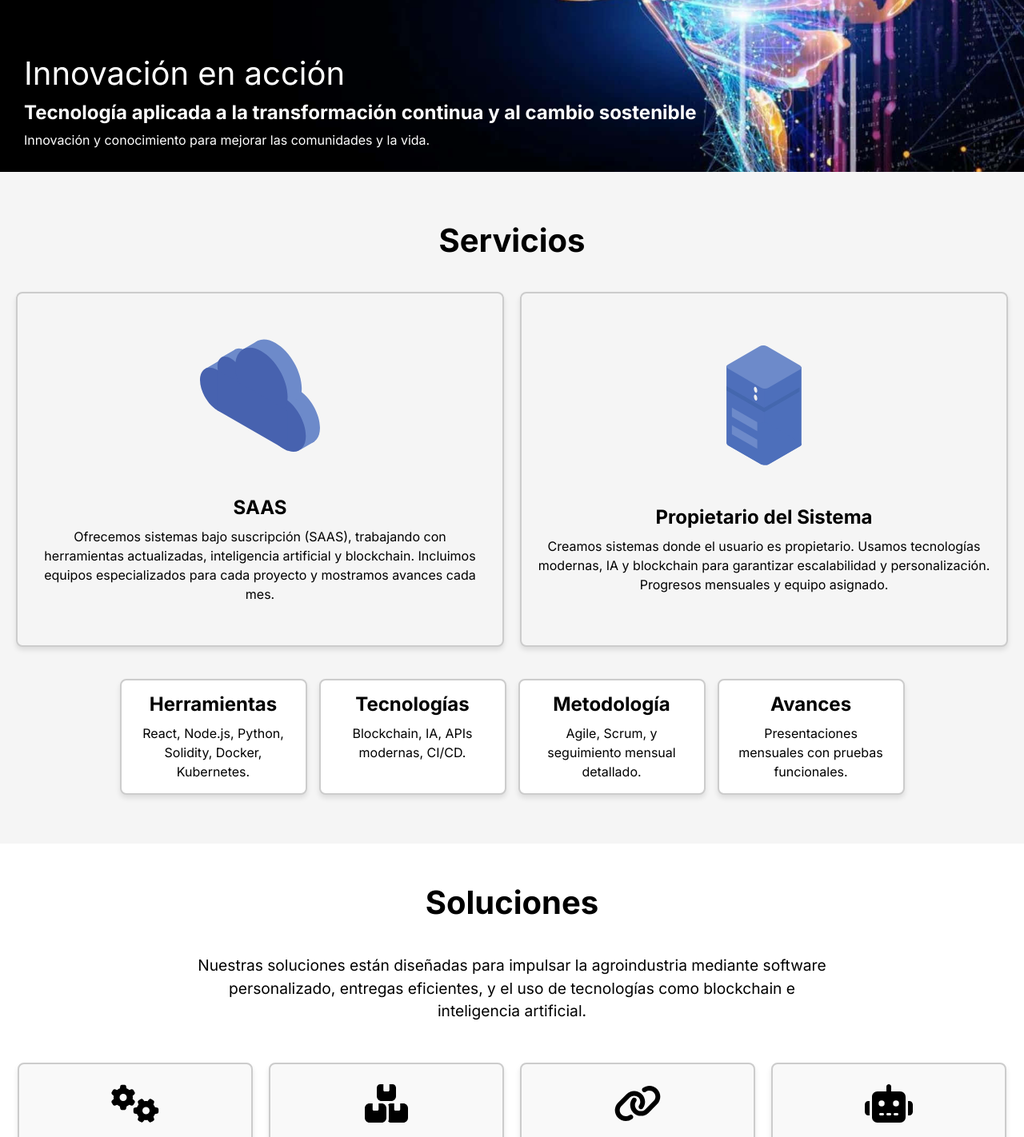
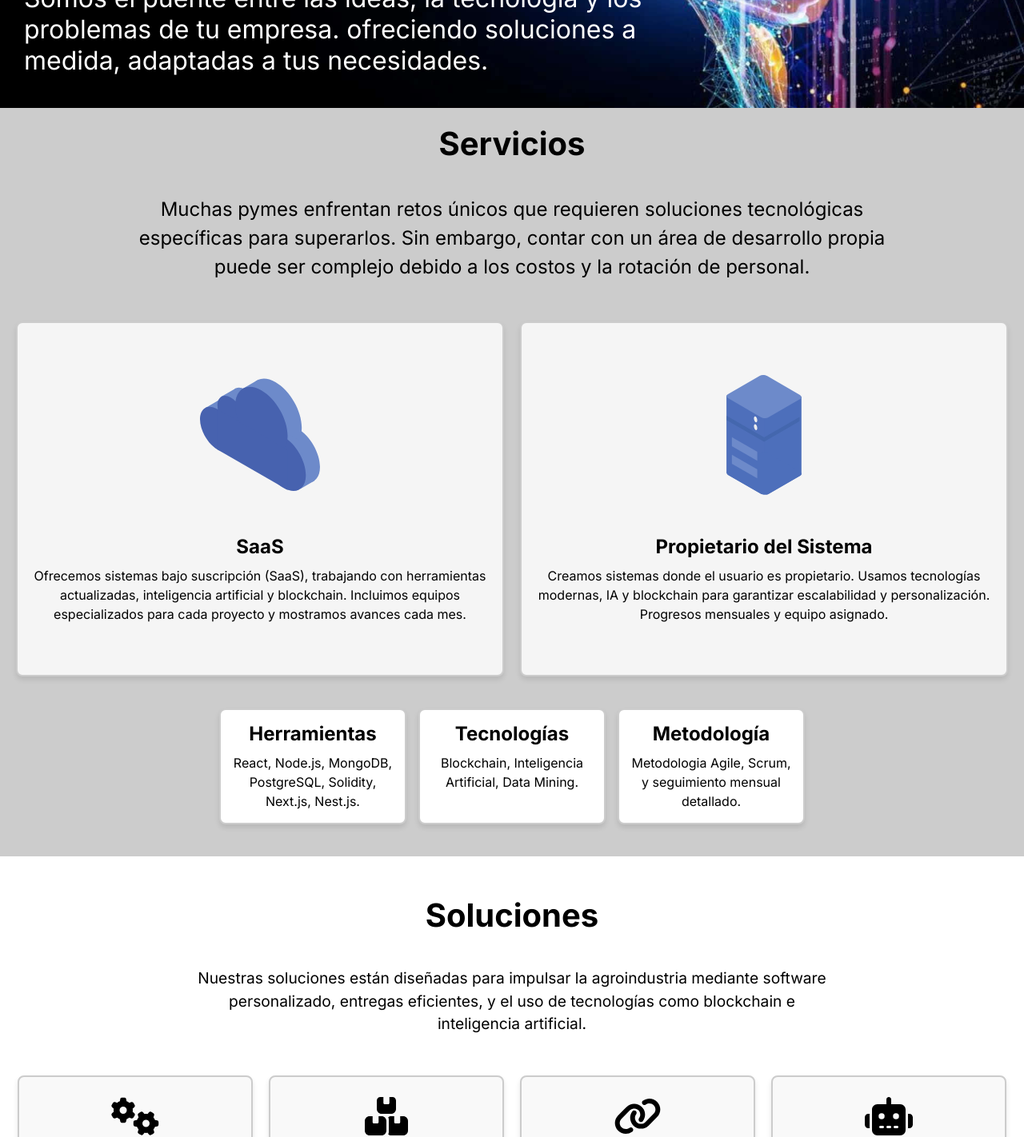
Before and after one commit to Salocin0/landing-page-ignito, a React (Vite) app: page / in a window 1280 px wide. Shown: the part 900-2322 px from the top of the page at 80% size. Built offline with nearby package versions, Linux system fonts and the light colour scheme.

Commit message:
nuevos estilos

```diff
--- a/src/Components/Header.jsx
+++ b/src/Components/Header.jsx
@@ -31,9 +31,9 @@ const Header = () => {
   return (
     <header style={styles.header}>
       <div style={styles.logoContainer}>
-        <a href="#inicio" style={styles.link}>
+        <Link to="/" onClick={() => handleLinkClick("inicio")}>
           <img src={ignitoSvgUrl} alt="Ignito Icon" style={styles.logo} />
-        </a>
+        </Link>
       </div>
       <nav style={styles.nav}>
         <Link
--- a/src/Pages/landingpage/Contacto.jsx
+++ b/src/Pages/landingpage/Contacto.jsx
@@ -60,13 +60,13 @@ const Contacto = () => {
     container: {
       padding: "20px",
       textAlign: "center",
-      maxWidth: "800px",
       margin: "0 auto",
       display: "flex",
       flexDirection: "column",
       alignItems: "center",
       justifyContent: "center",
       height: "80vh",
+      backgroundColor: "#ccc",
     },
     header: {
       fontSize: "2.5em",
@@ -77,6 +77,7 @@ const Contacto = () => {
       fontSize: "1.2em",
       marginBottom: "30px",
       lineHeight: "1.5",
+      width: "60%",
     },
     form: {
       display: "flex",
@@ -84,9 +85,10 @@ const Contacto = () => {
       alignItems: "center",
       gap: "15px",
       marginTop: "20px",
+      width: "30%",
     },
     input: {
-      width: "400px",
+      width: "100%",
       padding: "10px",
       borderRadius: "5px",
       border: "1px solid #ccc",
--- a/src/Pages/landingpage/Home.jsx
+++ b/src/Pages/landingpage/Home.jsx
@@ -1,9 +1,9 @@
 const Home = () => {
     return (
       <div id="inicio" style={styles.container}>
-        <h1 style={styles.heading}>Bienvenido a nuestra página</h1>
         <p style={styles.paragraph}>
-          Descubre nuestras soluciones innovadoras para tus necesidades.
+        Somos el nexo entre las necesidades de las empresas y la tecnología. estamos para
+        ayudarte a resolverlas.
         </p>
         <div style={styles.buttonContainer}>
           <a href="#nosotros" style={styles.button}>
@@ -22,7 +22,7 @@ const Home = () => {
       textAlign: "center",
       padding: "50px 20px",
       backgroundColor: "#f5f5f5",
-      minHeight: "60vh",
+      minHeight: "50vh",
       display: "flex",
       flexDirection: "column",
       alignItems: "center",
@@ -34,9 +34,10 @@ const Home = () => {
       marginBottom: "20px",
     },
     paragraph: {
-      fontSize: "1.2rem",
-      color: "#666",
+      fontSize: "2.5rem",
+      color: "#000",
       marginBottom: "30px",
+      width: "80%",
     },
     buttonContainer: {
       display: "flex",
--- a/src/Pages/landingpage/Nosotros.jsx
+++ b/src/Pages/landingpage/Nosotros.jsx
@@ -5,12 +5,8 @@ const Nosotros = () => {
     <div id="nosotros" style={styles.container}>
       {/* Imagen de fondo con texto */}
       <div style={styles.overlay}>
-        <h2 style={styles.title}>Innovación en acción</h2>
-        <p style={styles.subtitle}>
-          Tecnología aplicada a la transformación continua y al cambio sostenible
-        </p>
-        <p style={styles.description}>
-          Innovación y conocimiento para mejorar las comunidades y la vida.
+        <p style={styles.title}>
+        Somos el puente entre las ideas, la tecnología y los problemas de tu empresa. ofreciendo soluciones a medida, adaptadas a tus necesidades.
         </p>
       </div>
     </div>
@@ -40,16 +36,15 @@ const styles = {
     borderRadius: "5px",
   },
   title: {
-    fontSize: "2.5rem",
+    fontSize: "2rem",
     marginBottom: "10px",
+    width:"70%"
   },
   subtitle: {
     fontSize: "1.5rem",
     fontWeight: "bold",
     marginBottom: "10px",
-  },
-  description: {
-    fontSize: "1rem",
+    width:"80%"
   },
 };
 
--- a/src/Pages/landingpage/Servicios.jsx
+++ b/src/Pages/landingpage/Servicios.jsx
@@ -10,8 +10,15 @@ const Servicios = () => {
       alignItems: "center",
       justifyContent: "center",
       gap: "20px",
-      backgroundColor: "#f5f5f5",
-      minHeight: "100vh",
+      backgroundColor: "#ccc",
+      minHeight: "110vh",
+    },
+    subtext: {
+      fontSize: "1.5em",
+      lineHeight: "1.5",
+      maxWidth: "80%",
+      marginBottom: "30px",
+      textAlign: "center",
     },
     header: {
       textAlign: "center",
@@ -33,6 +40,12 @@ const Servicios = () => {
       backgroundColor: "#f5f5f5",
       textAlign: "center",
       height: "400px",
+      transition: "box-shadow 0.5s ease, transform 0.5s ease",
+      cursor: "pointer",
+    },
+    largeCardHover: {
+      boxShadow: "0px 8px 12px rgba(0,0,0,0.2)",
+      transform: "translateY(-5px)",
     },
     smallCardsContainer: {
       display: "flex",
@@ -40,6 +53,7 @@ const Servicios = () => {
       flexWrap: "wrap",
       gap: "15px",
       marginTop: "20px",
+      marginBottom: "20px",
     },
     smallCard: {
       width: "200px",
@@ -49,6 +63,12 @@ const Servicios = () => {
       boxShadow: "0px 4px 6px rgba(0,0,0,0.1)",
       backgroundColor: "#ffffff",
       textAlign: "center",
+      transition: "box-shadow 0.5s ease, transform 0.5s ease",
+      cursor: "pointer",
+    },
+    smallCardHover: {
+      boxShadow: "0px 8px 12px rgba(0,0,0,0.2)",
+      transform: "translateY(-5px)",
     },
     title: {
       margin: "0 0 10px",
@@ -71,22 +91,40 @@ const Servicios = () => {
   return (
     <div id="servicios" style={styles.container}>
       <h1 style={styles.header}>Servicios</h1>
+      <p style={styles.subtext}>Muchas pymes enfrentan retos únicos que requieren soluciones tecnológicas específicas para superarlos. Sin embargo, contar con un área de desarrollo propia puede ser complejo debido a los costos y la rotación de personal.</p>
       <div style={styles.largeCardsContainer}>
-        {/* Tarjeta para SAAS */}
-        <div style={styles.largeCard}>
-          <img src={saas} alt="" height={"150px"} style={{marginBottom: "50px"}}  />
-          <h2 style={styles.title}>SAAS</h2>
+        <div
+          style={styles.largeCard}
+          onMouseEnter={(e) => {
+            e.currentTarget.style.boxShadow = styles.largeCardHover.boxShadow;
+            e.currentTarget.style.transform = styles.largeCardHover.transform;
+          }}
+          onMouseLeave={(e) => {
+            e.currentTarget.style.boxShadow = styles.largeCard.boxShadow;
+            e.currentTarget.style.transform = "none";
+          }}
+        >
+          <img src={saas} alt="" height={"150px"} style={{ marginBottom: "50px" }} />
+          <h2 style={styles.title}>SaaS</h2>
           <p style={styles.description}>
-            Ofrecemos sistemas bajo suscripción (SAAS), trabajando con
-            herramientas actualizadas, inteligencia artificial y blockchain.
-            Incluimos equipos especializados para cada proyecto y mostramos
-            avances cada mes.
+            Ofrecemos sistemas bajo suscripción (SaaS), trabajando con herramientas
+            actualizadas, inteligencia artificial y blockchain. Incluimos equipos
+            especializados para cada proyecto y mostramos avances cada mes.
           </p>
         </div>
 
-        {/* Tarjeta para Propietario del Sistema */}
-        <div style={styles.largeCard}>
-          <img src={server} alt="" height={"150px"} style={{marginBottom: "50px"}} />
+        <div
+          style={styles.largeCard}
+          onMouseEnter={(e) => {
+            e.currentTarget.style.boxShadow = styles.largeCardHover.boxShadow;
+            e.currentTarget.style.transform = styles.largeCardHover.transform;
+          }}
+          onMouseLeave={(e) => {
+            e.currentTarget.style.boxShadow = styles.largeCard.boxShadow;
+            e.currentTarget.style.transform = "none";
+          }}
+        >
+          <img src={server} alt="" height={"150px"} style={{ marginBottom: "50px" }} />
           <h2 style={styles.title}>Propietario del Sistema</h2>
           <p style={styles.description}>
             Creamos sistemas donde el usuario es propietario. Usamos tecnologías
@@ -96,32 +134,32 @@ const Servicios = () => {
         </div>
       </div>
 
-      {/* Contenedor de las tarjetas pequeñas */}
       <div style={styles.smallCardsContainer}>
-        <div style={styles.smallCard}>
-          <h3 style={styles.title}>Herramientas</h3>
-          <p style={styles.description}>
-            React, Node.js, Python, Solidity, Docker, Kubernetes.
-          </p>
-        </div>
-        <div style={styles.smallCard}>
-          <h3 style={styles.title}>Tecnologías</h3>
-          <p style={styles.description}>
-            Blockchain, IA, APIs modernas, CI/CD.
-          </p>
-        </div>
-        <div style={styles.smallCard}>
-          <h3 style={styles.title}>Metodología</h3>
-          <p style={styles.description}>
-            Agile, Scrum, y seguimiento mensual detallado.
-          </p>
-        </div>
-        <div style={styles.smallCard}>
-          <h3 style={styles.title}>Avances</h3>
-          <p style={styles.description}>
-            Presentaciones mensuales con pruebas funcionales.
-          </p>
-        </div>
+        {["Herramientas", "Tecnologías", "Metodología"].map((title, index) => (
+          <div
+            key={index}
+            style={styles.smallCard}
+            onMouseEnter={(e) => {
+              e.currentTarget.style.boxShadow = styles.smallCardHover.boxShadow;
+              e.currentTarget.style.transform = styles.smallCardHover.transform;
+            }}
+            onMouseLeave={(e) => {
+              e.currentTarget.style.boxShadow = styles.smallCard.boxShadow;
+              e.currentTarget.style.transform = "none";
+            }}
+          >
+            <h3 style={styles.title}>{title}</h3>
+            <p style={styles.description}>
+              {title === "Herramientas"
+                ? "React, Node.js, MongoDB, PostgreSQL, Solidity, Next.js, Nest.js."
+                : title === "Tecnologías"
+                ? "Blockchain, Inteligencia Artificial, Data Mining."
+                : title === "Metodología"
+                ? "Metodologia Agile, Scrum, y seguimiento mensual detallado."
+                : "Presentaciones mensuales con pruebas funcionales."}
+            </p>
+          </div>
+        ))}
       </div>
     </div>
   );
--- a/src/Pages/landingpage/Soluciones.jsx
+++ b/src/Pages/landingpage/Soluciones.jsx
@@ -38,16 +38,25 @@ const Soluciones = () => {
             boxShadow: '0px 4px 6px rgba(0,0,0,0.1)',
             backgroundColor: '#f9f9f9',
             textAlign: 'center',
+            transition: 'box-shadow 0.5s ease, transform 0.5s ease, color 0.5s ease',
+            cursor: 'pointer',
+        },
+        cardHover: {
+            boxShadow: '0px 8px 15px rgba(0,0,0,0.2)',
+            transform: 'translateY(-5px)',
         },
         title: {
             fontSize: '1.5em',
             margin: '10px 0',
             fontWeight: 'bold',
+            color: '#000', // Default color
+            transition: 'color 0.8s ease', // Smooth transition for color
         },
         icon: {
             fontSize: '3em',
-            color: '#000',
+            color: '#000', // Default color
             marginBottom: '10px',
+            transition: 'color 0.8s ease', // Smooth transition for color
         },
         descriptionCard: {
             fontSize: '1em',
@@ -91,11 +100,26 @@ const Soluciones = () => {
             </p>
             <div style={styles.cardContainer}>
                 {solutions.map((solution, index) => (
-                    <div key={index} style={styles.card}>
-                        <div style={styles.icon}>
+                    <div
+                        key={index}
+                        style={styles.card}
+                        onMouseEnter={(e) => {
+                            e.currentTarget.style.boxShadow = styles.cardHover.boxShadow;
+                            e.currentTarget.style.transform = styles.cardHover.transform;
+                            e.currentTarget.querySelector('.icon').style.color = '#FF7A26';
+                            e.currentTarget.querySelector('.title').style.color = '#FF7A26';
+                        }}
+                        onMouseLeave={(e) => {
+                            e.currentTarget.style.boxShadow = styles.card.boxShadow;
+                            e.currentTarget.style.transform = 'none';
+                            e.currentTarget.querySelector('.icon').style.color = styles.icon.color;
+                            e.currentTarget.querySelector('.title').style.color = styles.title.color;
+                        }}
+                    >
+                        <div className="icon" style={styles.icon}>
                             <FontAwesomeIcon icon={solution.icon} />
                         </div>
-                        <h2 style={styles.title}>{solution.title}</h2>
+                        <h2 className="title" style={styles.title}>{solution.title}</h2>
                         <p style={styles.descriptionCard}>{solution.description}</p>
                     </div>
                 ))}
```
Also changed, not shown: src/Pages/trabajaConNosotros/TrabajaConNosotros.jsx (+0 -11 lines), src/assets/Ignito.svg, src/assets/IgnitoB.svg.
